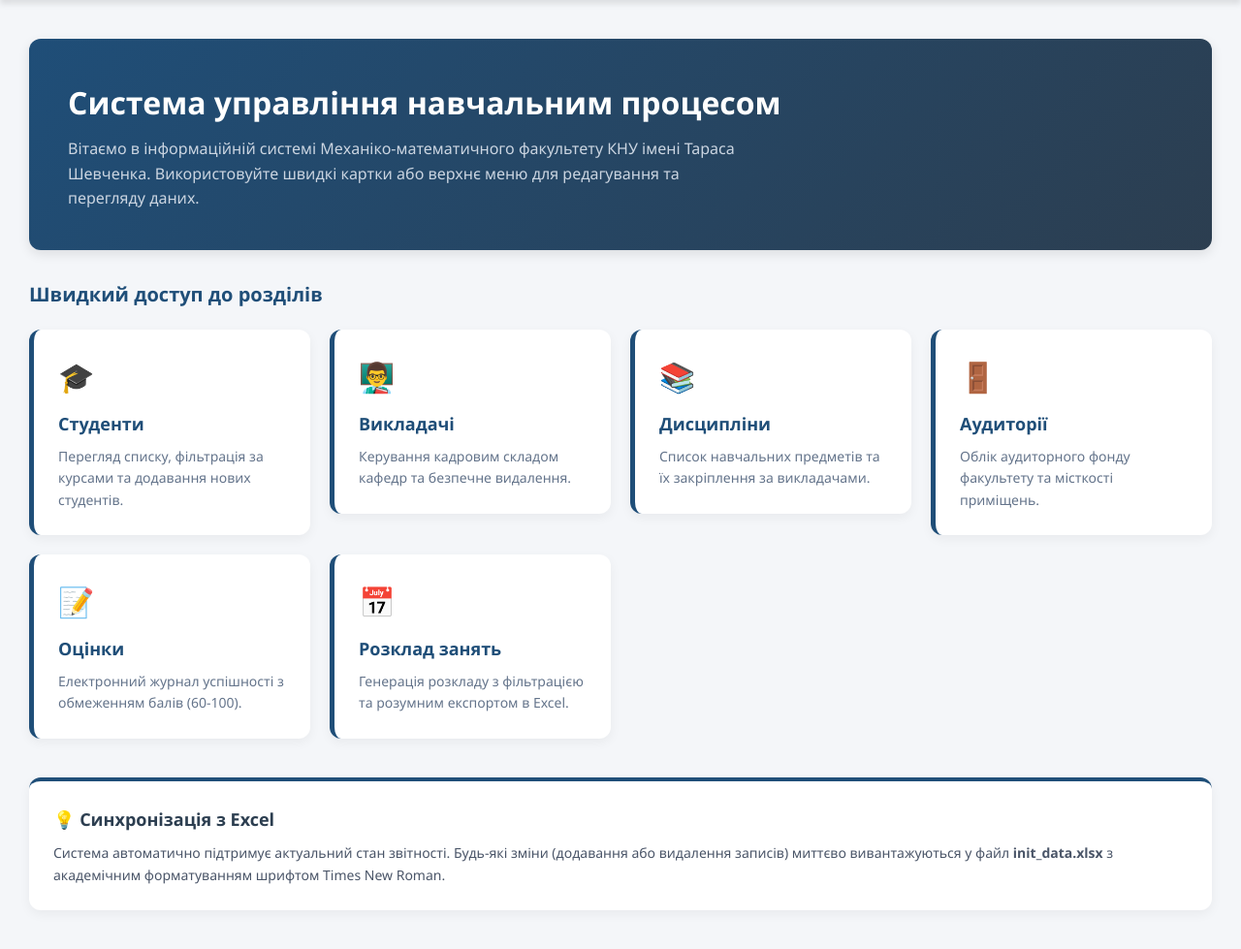
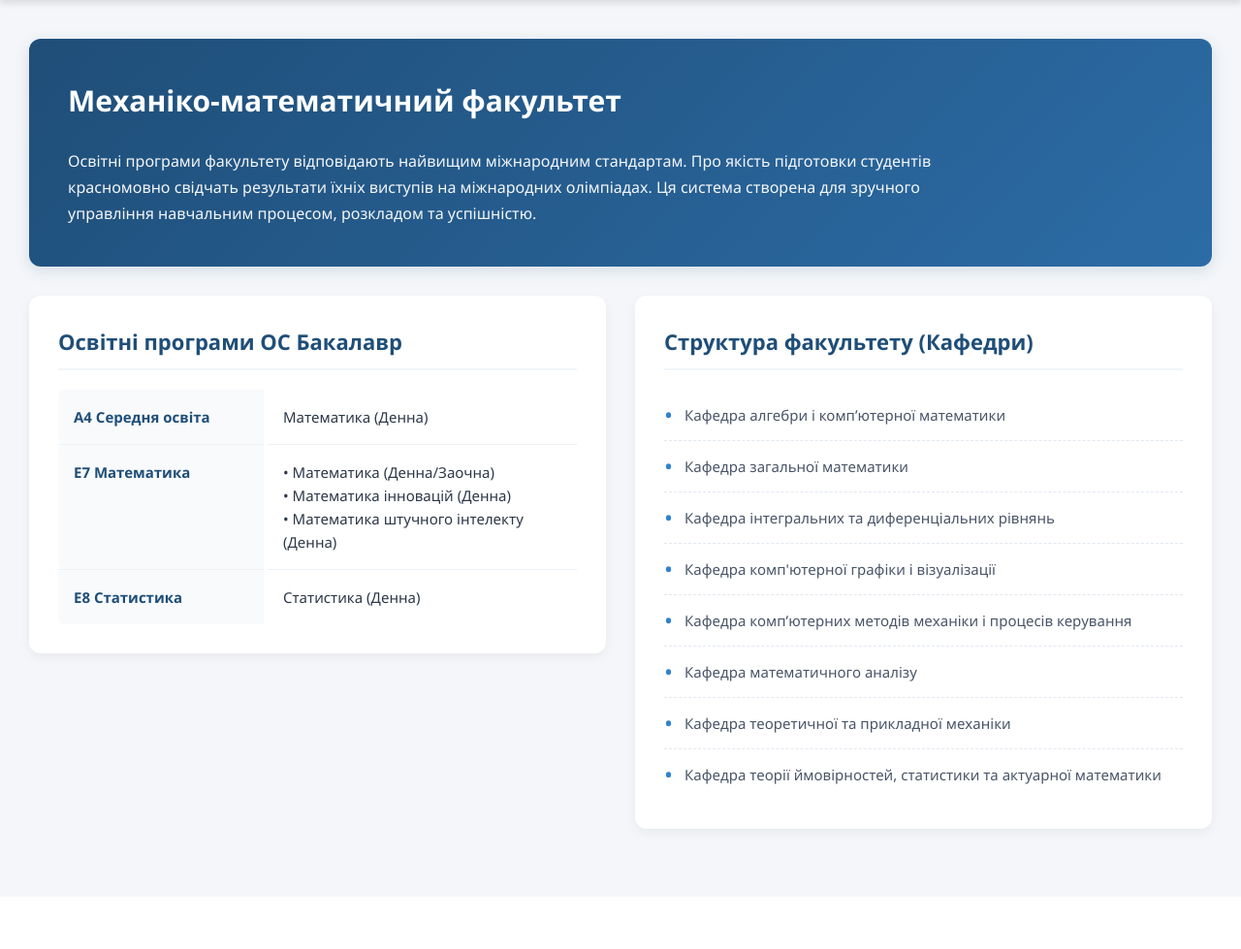
Before and after one commit to DashaBushueva06/KalicznyjRozklad, a Flask app: page / in a window 1280 px wide. Shown: the part 70-1049 px from the top of the page at 97% size. After the commit the page ends 935 px from the top, so only its background shows below. Run offline with Flask 3, Linux system fonts and the light colour scheme.

Commit message:
god bless Donbas

```diff
--- a/main.py
+++ b/main.py
@@ -1,27 +1,31 @@
-# Вміст: Головний файл (точка входу).
-#
-# Алгоритм виконання: Перевіряє наявність БД. Якщо порожня — викликає функцію парсингу з excel_handler.py та записує дані через db_repository.py. Після ініціалізації даних запускає веб-сервер із server/app.py (виклик app.run()).
-#
-# Зв'язки: Імпортує server/app.py, storage/excel_handler.py, storage/db_repository.py.
-
 """
 Головний виконуваний файл системи управління навчальним процесом.
-Ініціалізує структуру бази даних та запускає веб-сервер.
+Ініціалізує структуру бази даних, синхронізує стартові дані з Excel
+та запускає веб-сервер.
 """
 
 from database.connection import engine
 from database.models import Base
 from server.app import app
 from config.settings import SERVER_HOST, SERVER_PORT
+from storage.excel_handler import excel_handler
+
 
 def initialize_system() -> None:
     """
     Створення таблиць у базі даних (SQLite) відповідно до моделей SQLAlchemy.
     Метод create_all безпечний: він не перезаписує існуючі таблиці.
     """
+    # 1. Ініціалізація структури таблиць у SQLite
     Base.metadata.create_all(bind=engine)
+
+    # 2. Розумне довантаження та синхронізація даних із Excel у базу даних
+    with app.app_context():
+        excel_handler.import_all_data()
+
 
 if __name__ == '__main__':
     initialize_system()
+
     # Запуск Flask-сервера
     app.run(host=SERVER_HOST, port=SERVER_PORT)
--- a/server/templates/index.html
+++ b/server/templates/index.html
@@ -1,85 +1,168 @@
 {% extends 'base.html' %}
 
 {% block content %}
-    <div style="background: linear-gradient(135deg, #1f4e78 0%, #2c3e50 100%); padding: 40px; border-radius: 12px; color: white; margin-bottom: 30px; box-shadow: 0 4px 12px rgba(0,0,0,0.1);">
-        <h1 style="margin: 0 0 10px 0; font-size: 32px; font-weight: 600;">Система управління навчальним процесом</h1>
-        <p style="margin: 0; font-size: 16px; color: #cbd5e1; max-width: 700px;">
-            Вітаємо в інформаційній системі Механіко-математичного факультету КНУ імені Тараса Шевченка.
-            Використовуйте швидкі картки або верхнє меню для редагування та перегляду даних.
-        </p>
-    </div>
+<style>
+    /* Базові стилі контейнера */
+    .dashboard-hero {
+        background: linear-gradient(135deg, #1f4e78 0%, #2c6ca6 100%);
+        color: #ffffff;
+        padding: 40px;
+        border-radius: 12px;
+        box-shadow: 0 4px 15px rgba(31, 78, 120, 0.15);
+        margin-bottom: 30px;
+    }
 
-    <h3 style="margin-bottom: 20px; color: #1f4e78;">Швидкий доступ до розділів</h3>
+    .dashboard-hero h2 {
+        color: #ffffff;
+        border-bottom: none;
+        margin-top: 0;
+        margin-bottom: 15px;
+        font-size: 30px;
+    }
 
-    <div style="display: grid; grid-template-columns: repeat(auto-fill, minmax(280px, 1fr)); gap: 20px; margin-bottom: 40px;">
+    .dashboard-hero p {
+        font-size: 16px;
+        line-height: 1.7;
+        margin: 0;
+        opacity: 0.95;
+        max-width: 900px;
+    }
 
-        <a href="/students" style="text-decoration: none; color: inherit;">
-            <div style="background: white; padding: 25px; border-radius: 12px; box-shadow: 0 4px 12px rgba(0,0,0,0.05); transition: transform 0.2s, box-shadow 0.2s; border-left: 5px solid #1f4e78;"
-                 onmouseover="this.style.transform='translateY(-5px)'; this.style.boxShadow='0 6px 16px rgba(0,0,0,0.1)';"
-                 onmouseout="this.style.transform='translateY(0)'; this.style.boxShadow='0 4px 12px rgba(0,0,0,0.05)';">
-                <span style="font-size: 30px; display: block; margin-bottom: 10px;">🎓</span>
-                <h4 style="margin: 0 0 8px 0; color: #1f4e78; font-size: 18px;">Студенти</h4>
-                <p style="margin: 0; font-size: 14px; color: #64748b;">Перегляд списку, фільтрація за курсами та додавання нових студентів.</p>
-            </div>
-        </a>
+    /* Симетрична сітка для збалансованого контенту */
+    .knu-layout {
+        display: grid;
+        grid-template-columns: 1fr 1fr; /* Дві однакові колонки */
+        gap: 30px;
+    }
 
-        <a href="/teachers" style="text-decoration: none; color: inherit;">
-            <div style="background: white; padding: 25px; border-radius: 12px; box-shadow: 0 4px 12px rgba(0,0,0,0.05); transition: transform 0.2s, box-shadow 0.2s; border-left: 5px solid #1f4e78;"
-                 onmouseover="this.style.transform='translateY(-5px)'; this.style.boxShadow='0 6px 16px rgba(0,0,0,0.1)';"
-                 onmouseout="this.style.transform='translateY(0)'; this.style.boxShadow='0 4px 12px rgba(0,0,0,0.05)';">
-                <span style="font-size: 30px; display: block; margin-bottom: 10px;">👨‍🏫</span>
-                <h4 style="margin: 0 0 8px 0; color: #1f4e78; font-size: 18px;">Викладачі</h4>
-                <p style="margin: 0; font-size: 14px; color: #64748b;">Керування кадровим складом кафедр та безпечне видалення.</p>
-            </div>
-        </a>
+    /* Адаптивність для менших екранів */
+    @media (max-width: 900px) {
+        .knu-layout {
+            grid-template-columns: 1fr;
+        }
+    }
 
-        <a href="/disciplines" style="text-decoration: none; color: inherit;">
-            <div style="background: white; padding: 25px; border-radius: 12px; box-shadow: 0 4px 12px rgba(0,0,0,0.05); transition: transform 0.2s, box-shadow 0.2s; border-left: 5px solid #1f4e78;"
-                 onmouseover="this.style.transform='translateY(-5px)'; this.style.boxShadow='0 6px 16px rgba(0,0,0,0.1)';"
-                 onmouseout="this.style.transform='translateY(0)'; this.style.boxShadow='0 4px 12px rgba(0,0,0,0.05)';">
-                <span style="font-size: 30px; display: block; margin-bottom: 10px;">📚</span>
-                <h4 style="margin: 0 0 8px 0; color: #1f4e78; font-size: 18px;">Дисципліни</h4>
-                <p style="margin: 0; font-size: 14px; color: #64748b;">Список навчальних предметів та їх закріплення за викладачами.</p>
-            </div>
-        </a>
+    .info-section {
+        background: #ffffff;
+        padding: 30px;
+        border-radius: 12px;
+        box-shadow: 0 4px 12px rgba(0,0,0,0.05);
+        margin-bottom: 30px;
+        height: max-content;
+    }
 
-        <a href="/classrooms" style="text-decoration: none; color: inherit;">
-            <div style="background: white; padding: 25px; border-radius: 12px; box-shadow: 0 4px 12px rgba(0,0,0,0.05); transition: transform 0.2s, box-shadow 0.2s; border-left: 5px solid #1f4e78;"
-                 onmouseover="this.style.transform='translateY(-5px)'; this.style.boxShadow='0 6px 16px rgba(0,0,0,0.1)';"
-                 onmouseout="this.style.transform='translateY(0)'; this.style.boxShadow='0 4px 12px rgba(0,0,0,0.05)';">
-                <span style="font-size: 30px; display: block; margin-bottom: 10px;">🚪</span>
-                <h4 style="margin: 0 0 8px 0; color: #1f4e78; font-size: 18px;">Аудиторії</h4>
-                <p style="margin: 0; font-size: 14px; color: #64748b;">Облік аудиторного фонду факультету та місткості приміщень.</p>
-            </div>
-        </a>
+    .info-section h3 {
+        color: #1f4e78;
+        font-size: 22px;
+        margin-top: 0;
+        margin-bottom: 20px;
+        border-bottom: 2px solid #f1f5f9;
+        padding-bottom: 10px;
+    }
 
-        <a href="/grades" style="text-decoration: none; color: inherit;">
-            <div style="background: white; padding: 25px; border-radius: 12px; box-shadow: 0 4px 12px rgba(0,0,0,0.05); transition: transform 0.2s, box-shadow 0.2s; border-left: 5px solid #1f4e78;"
-                 onmouseover="this.style.transform='translateY(-5px)'; this.style.boxShadow='0 6px 16px rgba(0,0,0,0.1)';"
-                 onmouseout="this.style.transform='translateY(0)'; this.style.boxShadow='0 4px 12px rgba(0,0,0,0.05)';">
-                <span style="font-size: 30px; display: block; margin-bottom: 10px;">📝</span>
-                <h4 style="margin: 0 0 8px 0; color: #1f4e78; font-size: 18px;">Оцінки</h4>
-                <p style="margin: 0; font-size: 14px; color: #64748b;">Електронний журнал успішності з обмеженням балів (60-100).</p>
-            </div>
-        </a>
+    /* Сучасна адаптація "blueTable" */
+    .modern-table {
+        width: 100%;
+        border-collapse: collapse;
+    }
 
-        <a href="/schedule" style="text-decoration: none; color: inherit;">
-            <div style="background: white; padding: 25px; border-radius: 12px; box-shadow: 0 4px 12px rgba(0,0,0,0.05); transition: transform 0.2s, box-shadow 0.2s; border-left: 5px solid #1f4e78;"
-                 onmouseover="this.style.transform='translateY(-5px)'; this.style.boxShadow='0 6px 16px rgba(0,0,0,0.1)';"
-                 onmouseout="this.style.transform='translateY(0)'; this.style.boxShadow='0 4px 12px rgba(0,0,0,0.05)';">
-                <span style="font-size: 30px; display: block; margin-bottom: 10px;">📅</span>
-                <h4 style="margin: 0 0 8px 0; color: #1f4e78; font-size: 18px;">Розклад занять</h4>
-                <p style="margin: 0; font-size: 14px; color: #64748b;">Генерація розкладу з фільтрацією та розумним експортом в Excel.</p>
-            </div>
-        </a>
+    .modern-table td {
+        padding: 16px;
+        border-bottom: 1px solid #edf2f7;
+        font-size: 15px;
+        color: #2d3748;
+        vertical-align: top;
+    }
+
+    .modern-table tr:last-child td {
+        border-bottom: none;
+    }
+
+    .modern-table td:first-child {
+        background-color: #f8fafc;
+        font-weight: 600;
+        width: 40%;
+        color: #1f4e78;
+        border-right: 4px solid #ffffff;
+        border-radius: 6px 0 0 6px;
+    }
+
+    /* Стилізація списків (Кафедри) */
+    .modern-list {
+        list-style: none;
+        padding: 0;
+        margin: 0;
+    }
+
+    .modern-list li {
+        padding: 14px 0;
+        border-bottom: 1px dashed #e2e8f0;
+        color: #4a5568;
+        display: flex;
+        align-items: center;
+        font-size: 15px;
+    }
+
+    .modern-list li::before {
+        content: '•';
+        color: #3182ce;
+        font-size: 24px;
+        margin-right: 12px;
+        line-height: 1;
+    }
+
+    .modern-list li:last-child {
+        border-bottom: none;
+    }
+</style>
+
+<div class="dashboard-hero">
+    <h2>Механіко-математичний факультет</h2>
+    <p>Освітні програми факультету відповідають найвищим міжнародним стандартам. Про якість підготовки студентів красномовно свідчать результати їхніх виступів на міжнародних олімпіадах. Ця система створена для зручного управління навчальним процесом, розкладом та успішністю.</p>
+</div>
+
+<div class="knu-layout">
+    <div class="info-column">
+
+        <div class="info-section">
+            <h3>Освітні програми ОС Бакалавр</h3>
+            <table class="modern-table">
+                <tr>
+                    <td>А4 Середня освіта</td>
+                    <td>Математика (Денна)</td>
+                </tr>
+                <tr>
+                    <td>E7 Математика</td>
+                    <td>
+                        • Математика (Денна/Заочна)<br>
+                        • Математика інновацій (Денна)<br>
+                        • Математика штучного інтелекту (Денна)
+                    </td>
+                </tr>
+                <tr>
+                    <td>E8 Статистика</td>
+                    <td>Статистика (Денна)</td>
+                </tr>
+            </table>
+        </div>
 
     </div>
 
-    <div style="background: #fff; padding: 25px; border-radius: 12px; box-shadow: 0 4px 12px rgba(0,0,0,0.05); border-top: 4px solid #1f4e78;">
-        <h4 style="margin: 0 0 10px 0; color: #2c3e50; font-size: 18px;">💡 Синхронізація з Excel</h4>
-        <p style="margin: 0; color: #4a5568; font-size: 14px;">
-            Система автоматично підтримує актуальний стан звітності. Будь-які зміни (додавання або видалення записів)
-            миттєво вивантажуються у файл <strong>init_data.xlsx</strong> з академічним форматуванням шрифтом Times New Roman.
-        </p>
+
+    <div class="info-column">
+        <div class="info-section">
+            <h3>Структура факультету (Кафедри)</h3>
+            <ul class="modern-list">
+                <li>Кафедра алгебри і комп’ютерної математики</li>
+                <li>Кафедра загальної математики</li>
+                <li>Кафедра інтегральних та диференціальних рівнянь</li>
+                <li>Кафедра комп'ютерної графіки і візуалізації</li>
+                <li>Кафедра комп’ютерних методів механіки і процесів керування</li>
+                <li>Кафедра математичного аналізу</li>
+                <li>Кафедра теоретичної та прикладної механіки</li>
+                <li>Кафедра теорії ймовірностей, статистики та актуарної математики</li>
+            </ul>
+        </div>
     </div>
+</div>
 {% endblock %}
```
Also changed, not shown: seed.py (deleted, +0 -59 lines), data/university.db, storage/db_repository.py, storage/excel_handler.py, 1 other file.
